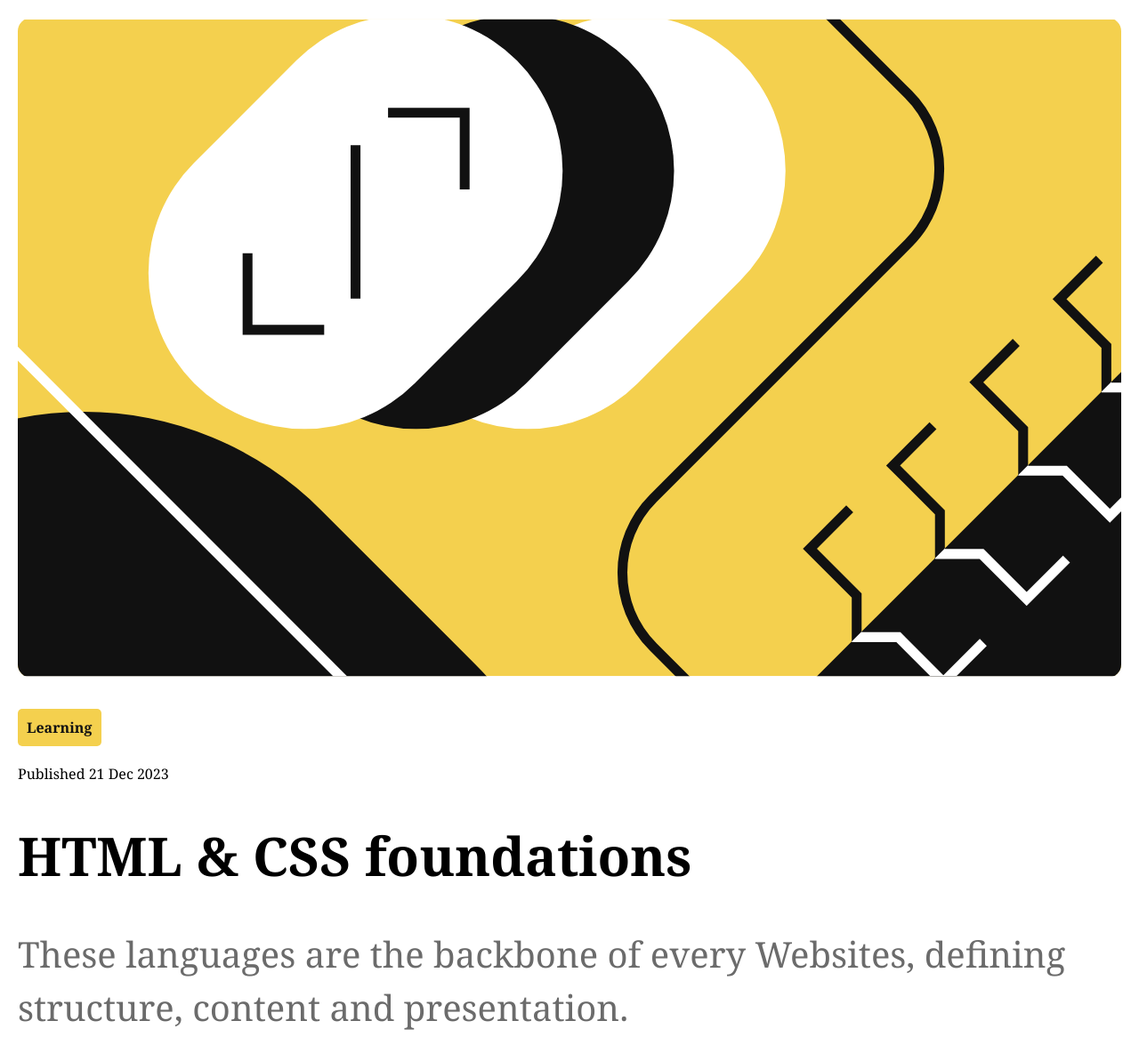
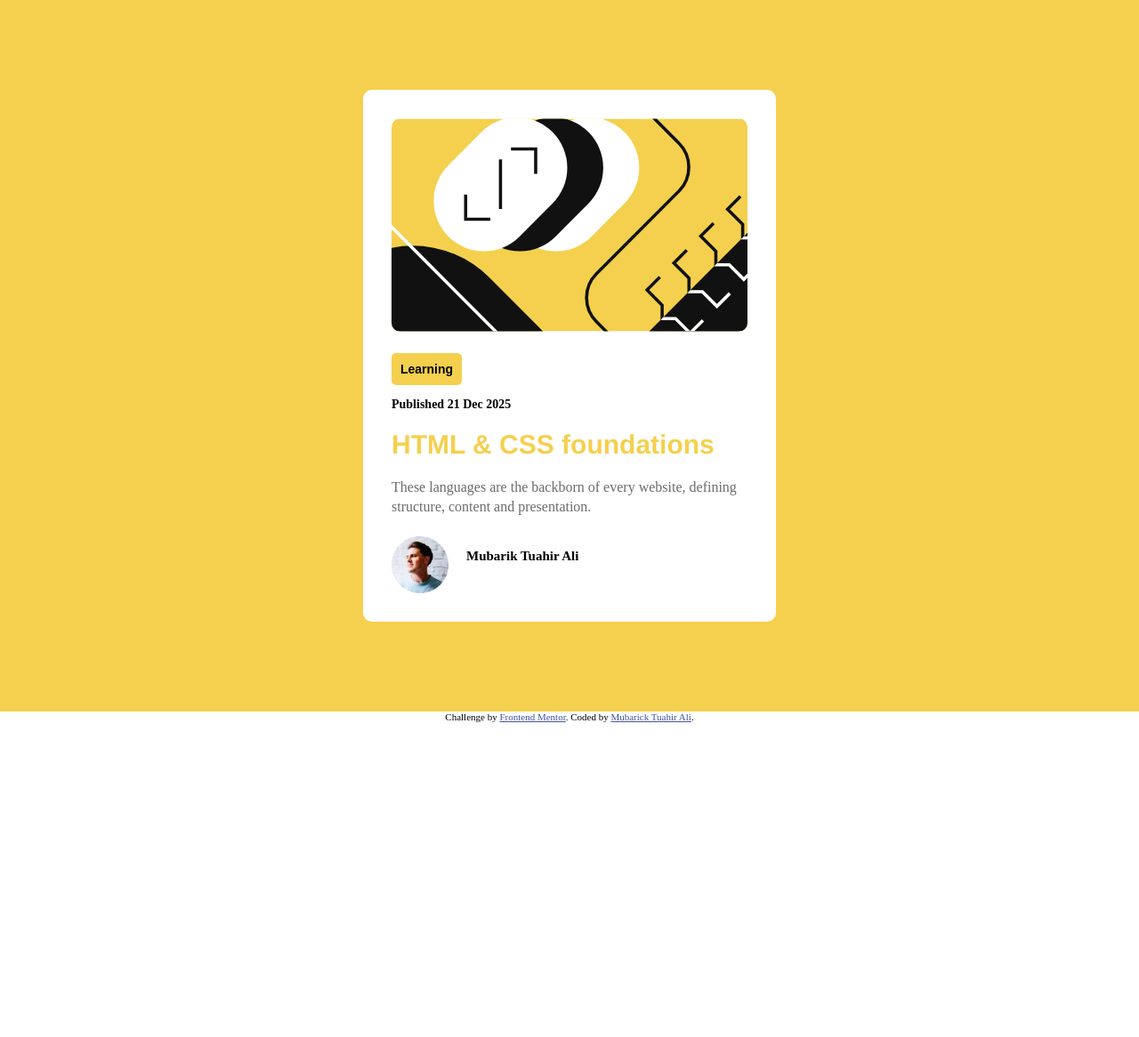
Before and after one commit to Mokars86/Blog, a plain HTML site: page index.html in a window 1280 px wide. Shown: the top 1166 px of the page at 89% size. After the commit the page ends 812 px from the top, so only its background shows below. Drawn offline with Linux system fonts and the light colour scheme.

Commit message:
new design

```diff
--- a/index.html
+++ b/index.html
@@ -3,21 +3,26 @@
 <head>
     <meta charset="UTF-8">
     <meta name="viewport" content="width=device-width, initial-scale=1.0">
-    <title>Blog Preview</title>
+    <title>Blog Card</title>
     <link rel="stylesheet" href="styles.css">
     <link rel="icon" href="./images/favicon.png">
 </head>
 <body>
-    <div class="banner">
-        <img src="./images/illustration.svg" alt="">
-    </div>
-    <a href="">Learning</a>
-    <p>Published 21 Dec 2023</p>
-    <h1>HTML & CSS foundations</h1>
-    <p class="small">These languages are the backbone of every Websites, defining structure, content and presentation.</p>
-     <div class="avatar">
-    <img src="./images/avatar.webp" alt=""  >
-    <p>Mubarik Tuahir Ali</p>
+    <div class="container">
+        <div class="content">
+            <img src="./images/illustration.svg" class="logo" alt="">
+        <button class="btn">Learning</button>
+        <p>Published 21 Dec 2025</p>
+        <h1 id="title">HTML & CSS foundations</h1>
+        <div class="small">
+            These languages are the backborn of every website, defining structure, content and presentation.
+        </div>
+
+        <div class="avatar">
+            <img src="./images/avatar.webp" alt=""  >
+            <p>Mubarik Tuahir Ali</p>
+            </div>
+        </div>
     </div>
 
     <div class="attribution">
--- a/styles.css
+++ b/styles.css
@@ -1,80 +1,79 @@
 body, html{
-    padding: 0;
-    margin: 0;
-    font-family: Cambria, Cochin, Georgia, Times, 'Times New Roman', serif;
-    height: 100%;
-    background-color: hsl(0, 0%, 100%);
+    padding:0;
+    margin:0;
+    color: #000000;
+    height: 100%
 }
 
-.banner{
-    margin: 20px 20px;
+.container{
+    display: flex;
+    background-color:  hsl(47, 88%, 63%);
     justify-content: center;
     align-items: center;
-}
-
-.banner img{
-    width: 100%;
-    border-radius: 15px;
-    margin-bottom: 20px;
-}
-
-a{
-    margin-left: 20px;
-    background-color: hsl(47, 88%, 63%);
-    padding: 10px;
-    text-decoration: none;
-    border-radius: 5px;
-    color:hsl(0, 0%, 7%);
-    font-size: 16px;
-    font-weight: bold;
-}
-
-a:hover{
-    background-color: #ff0000;
-}
-p{
-    margin-left: 20px;
-    margin-top: 30px;
-    font-size: 16px;
+    height: 100%;
 
 }
 
-h1{
-    margin-left: 20px;
-    font-size: 60px;
+.content{
+    background-color:hsl(0, 0%, 100%);
+    padding:2rem;
+    border-radius: 10px;
+
+}
+
+.logo{
+    width: 400px;
+    object-fit: contain;
+    border-radius: 10px;
+}
+
+#title{
+    font-family: 'Franklin Gothic Medium', 'Arial Narrow', Arial, sans-serif;
+    font-size: 30px;
+    color: hsl(47, 88%, 63%);
+
+}
+
+p{
+    font-size: 14px;
+    font-weight: 700;
 }
 
 .small{
-    font-size: 40px;
-    line-height: 1.5;
+    font-size: 16px;
+    line-height: 1.4;
+    width: 400px;
+    margin-bottom: 20px;
     color: hsl(0, 0%, 42%);
-
+}
+.btn{
+    display: flex;
+    padding: 10px ;
+    margin-top: 20px;
+    text-decoration: none;
+    color:#000000 ;
+    font-size: 14px;
+    font-weight: 600;
+    border: none;
+    border-radius: 5px;
+    background-color:hsl(47, 88%, 63%);
 }
 
 .avatar{
-    padding-bottom: 40px;
-    margin-left: 20px;
     display: flex;
+    gap: 20px;
 }
 
 .avatar p{
-    font-size: 20px;
-    font-weight: bold;
+    font-size: 15px;
+    font-weight: 700;
 }
 
+.btn:hover{
+    background-color:hsl(47, 89%, 73%);
+}
 
 .attribution{
     font-size: 11px; text-align: center; }
 .attribution a {
     color: hsl(228, 45%, 44%); }
-
-
-@media (max-width:600px){
-.small{
-    font-size:20px;
-}
-h1{
-    font-size: 30px;
-}
-
-}
```
